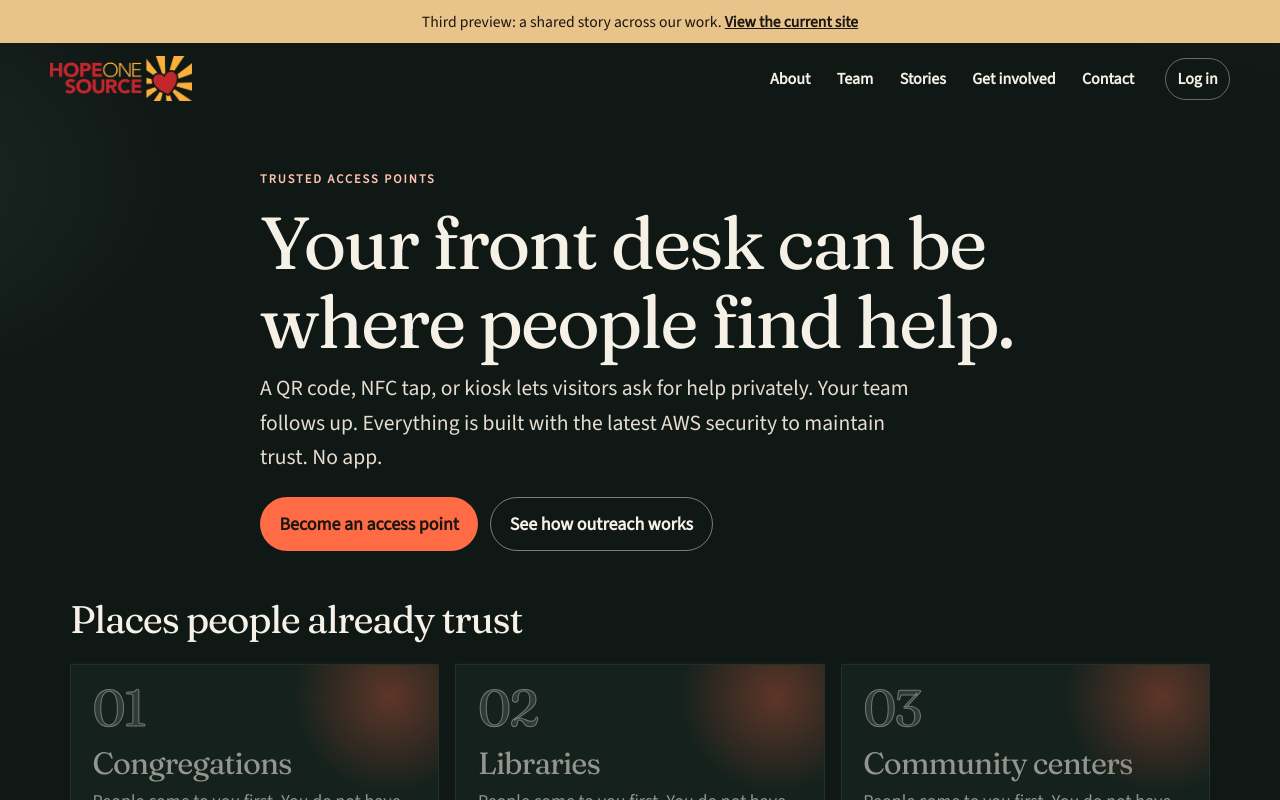
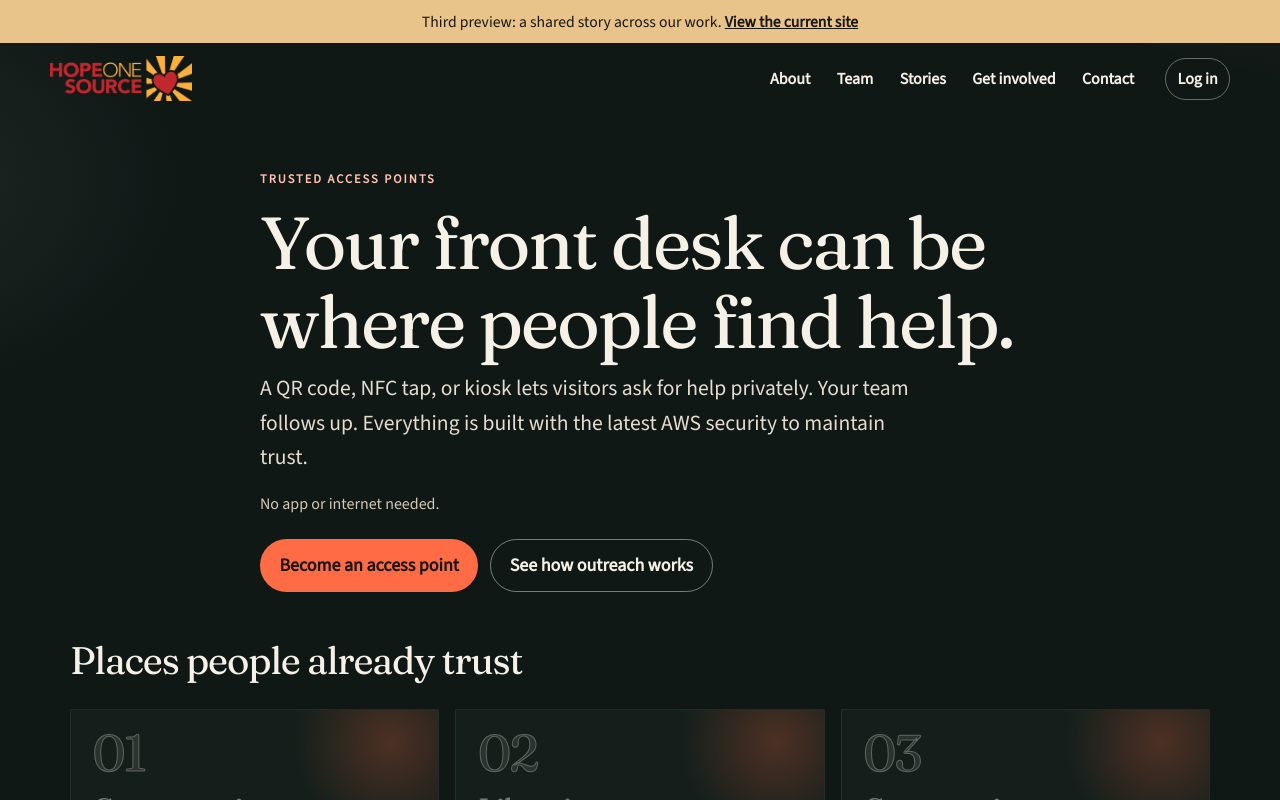
Before and after one commit to hopeonesource/hope1source.org, a React (Vite) app in the folder preview-v4/: page /access-points in a window 1280 px wide. Shown: the top 800 px of the page. Built offline with nearby package versions, Linux system fonts and the light colour scheme.

Commit message:
Separate access point connectivity note

```diff
--- a/preview-v4/src/pages/AccessPoints.jsx
+++ b/preview-v4/src/pages/AccessPoints.jsx
@@ -15,8 +15,9 @@ export default function AccessPoints() {
       <PageHero
         kicker="Trusted access points"
         title="Your front desk can be where people find help."
-        lede="A QR code, NFC tap, or kiosk lets visitors ask for help privately. Your team follows up. Everything is built with the latest AWS security to maintain trust. No app."
+        lede="A QR code, NFC tap, or kiosk lets visitors ask for help privately. Your team follows up. Everything is built with the latest AWS security to maintain trust."
       >
+        <p className="hero-note">No app or internet needed.</p>
         <div className="hero-actions">
           <a className="btn btn-primary" href={mailto({ subject: 'Access point' })}>
             Become an access point
```
Also changed, not shown: 1 other file (tests, documents, lock files or other folders).
